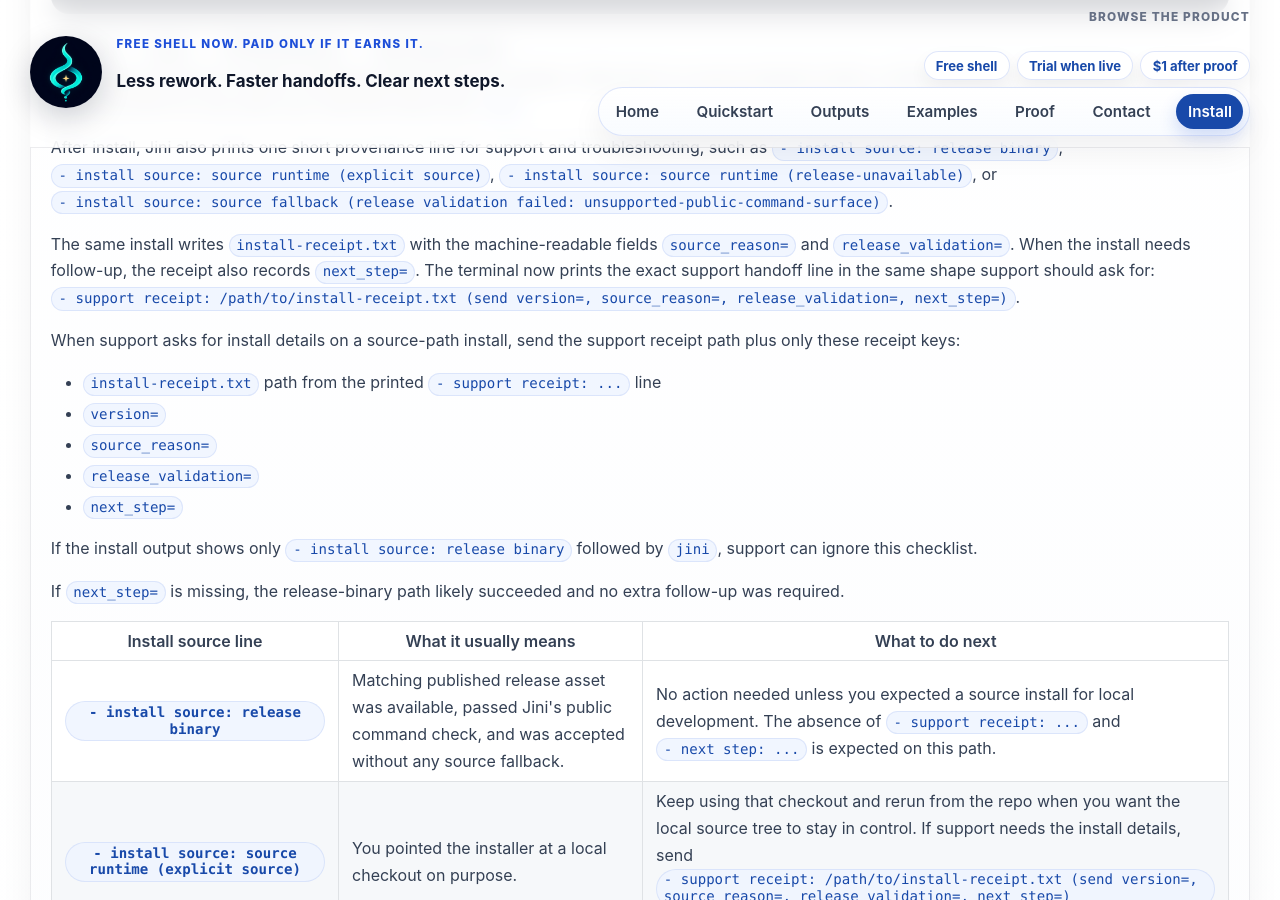
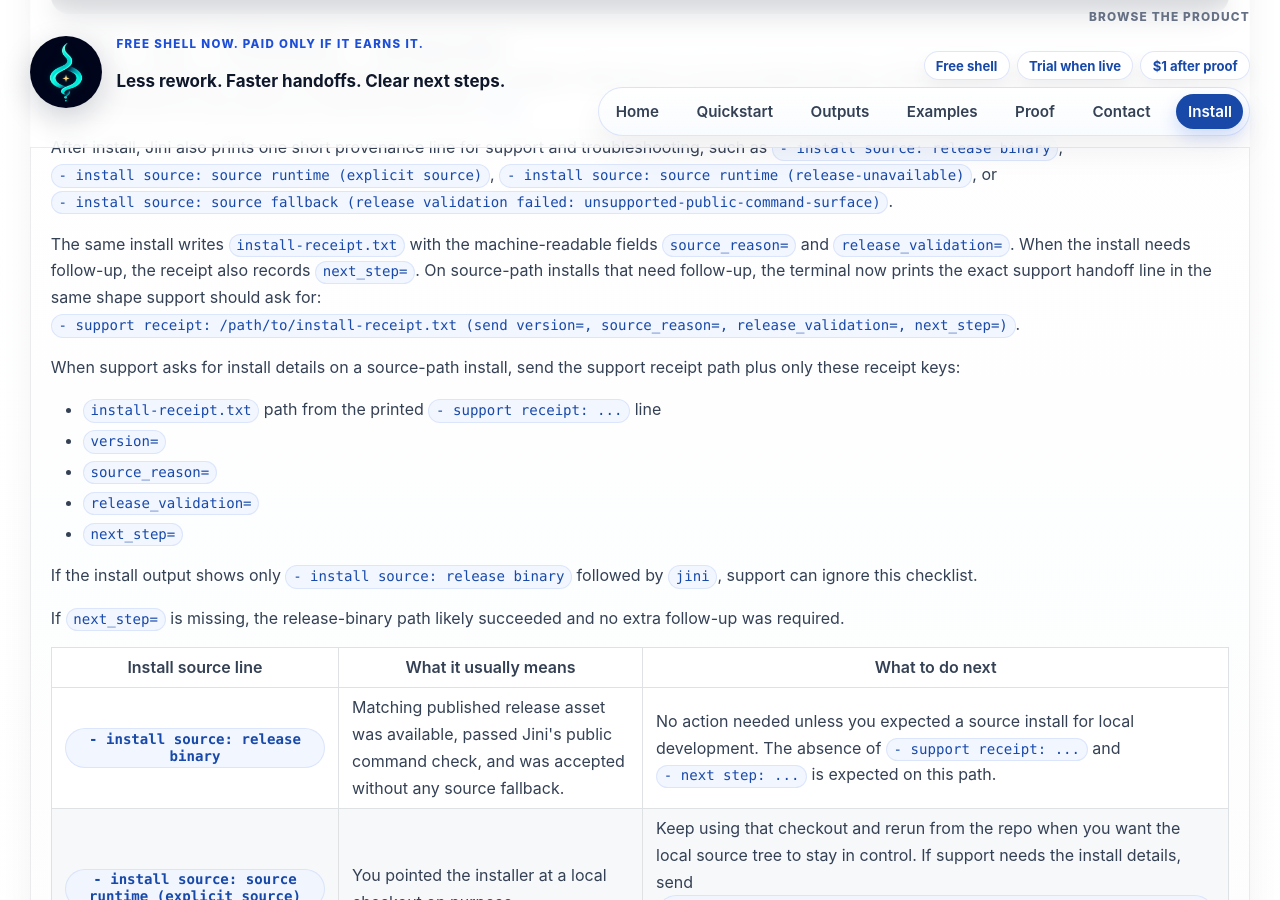
Before and after one commit to maridlabsai/jini, a Jekyll site: the page built from docs/install.md, in a window 1280 px wide and 900 px high, scrolled down 1706 px. Built offline with Jekyll 4.4.1, drawn with Linux system fonts in a browser that asks for light colours.

Commit message:
Clarify support receipt line is source path only

```diff
--- a/docs/install.md
+++ b/docs/install.md
@@ -64,7 +64,7 @@
 
   <p>After install, Jini also prints one short provenance line for support and troubleshooting, such as <code>- install source: release binary</code>, <code>- install source: source runtime (explicit source)</code>, <code>- install source: source runtime (release-unavailable)</code>, or <code>- install source: source fallback (release validation failed: unsupported-public-command-surface)</code>.</p>
 
-  <p>The same install writes <code>install-receipt.txt</code> with the machine-readable fields <code>source_reason=</code> and <code>release_validation=</code>. When the install needs follow-up, the receipt also records <code>next_step=</code>. The terminal now prints the exact support handoff line in the same shape support should ask for: <code>- support receipt: /path/to/install-receipt.txt (send version=, source_reason=, release_validation=, next_step=)</code>.</p>
+  <p>The same install writes <code>install-receipt.txt</code> with the machine-readable fields <code>source_reason=</code> and <code>release_validation=</code>. When the install needs follow-up, the receipt also records <code>next_step=</code>. On source-path installs that need follow-up, the terminal now prints the exact support handoff line in the same shape support should ask for: <code>- support receipt: /path/to/install-receipt.txt (send version=, source_reason=, release_validation=, next_step=)</code>.</p>
 
   <p>When support asks for install details on a source-path install, send the support receipt path plus only these receipt keys:</p>
   <ul>
```
Also changed, not shown: tests/test_public_cli_docs.py (+1 -0 lines).
